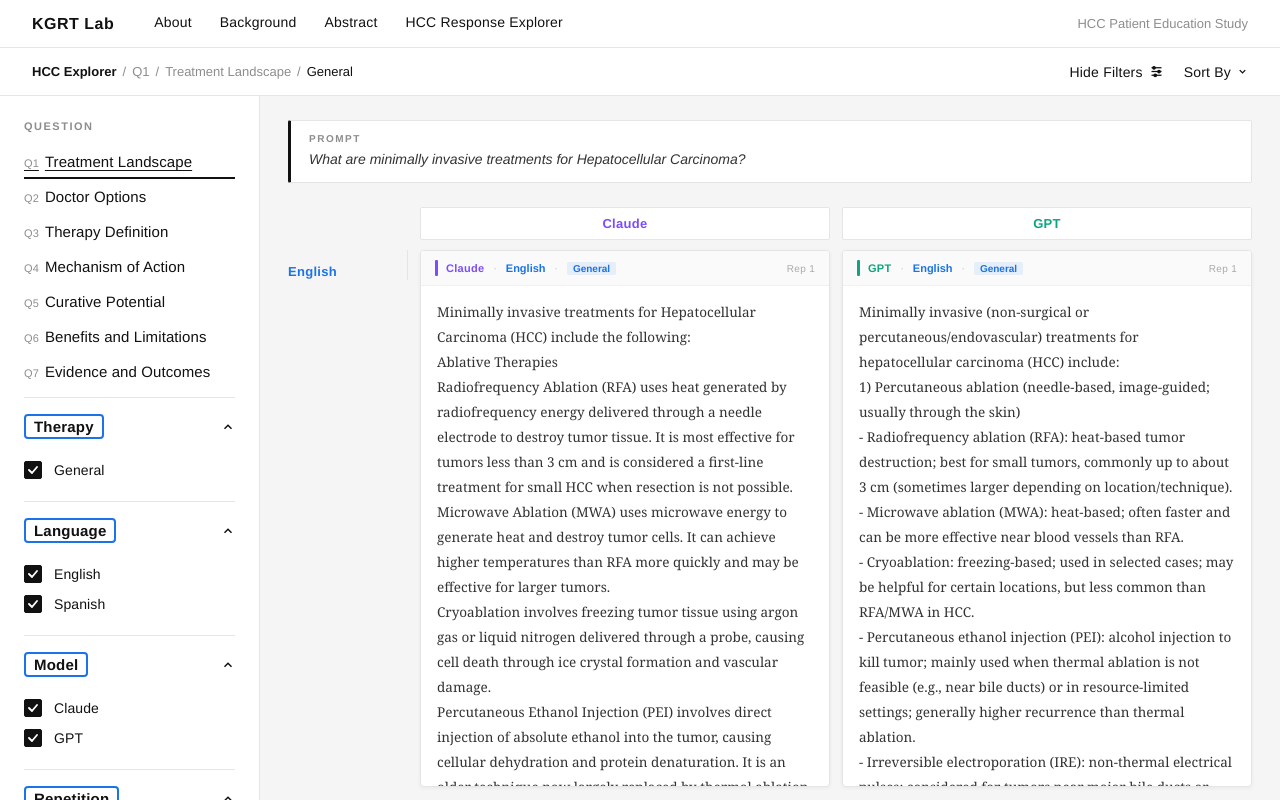
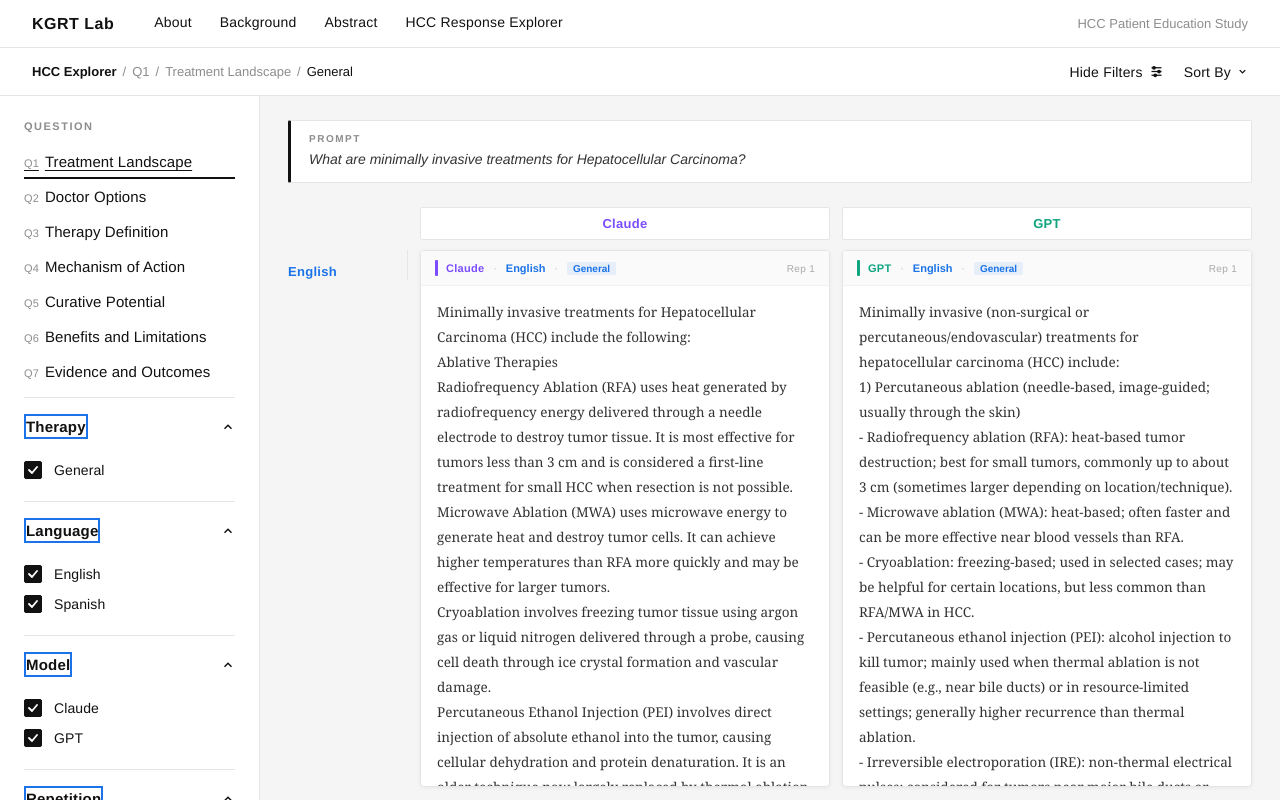
Before and after one commit to jbrenner-dextrosedaddy/hccttest, a React (Vite) app in the folder hcc-explorer/: page / in a window 1280 px wide. Built offline with nearby package versions, Linux system fonts and the light colour scheme.

Commit message:
Update HCCExplorer.jsx

```diff
--- a/hcc-explorer/src/components/HCCExplorer.jsx
+++ b/hcc-explorer/src/components/HCCExplorer.jsx
@@ -19,6 +19,12 @@ function Checkbox({ checked, onChange, label }) {
       padding: "6px 0", cursor: "pointer",
       fontFamily: "'Helvetica Neue', Arial, sans-serif",
     }}>
+      <input
+        type="checkbox"
+        checked={checked}
+        onChange={onChange}
+        style={{ display: "none" }}
+      />
       <span style={{
         width: 18, height: 18, borderRadius: 2, flexShrink: 0,
         border: `1.5px solid ${checked ? "#111" : "#bbb"}`,
@@ -56,7 +62,7 @@ function AccordionSection({ title, children, defaultOpen = true }) {
         <span style={{
           fontSize: 15, fontWeight: 700, color: "#111", letterSpacing: 0.2,
           border: open ? "2px solid #1a73e8" : "2px solid transparent",
-          padding: "2px 8px", borderRadius: 4, transition: "border-color .12s",
+          padding: "2px 0",
         }}>
           {title}
         </span>
```
